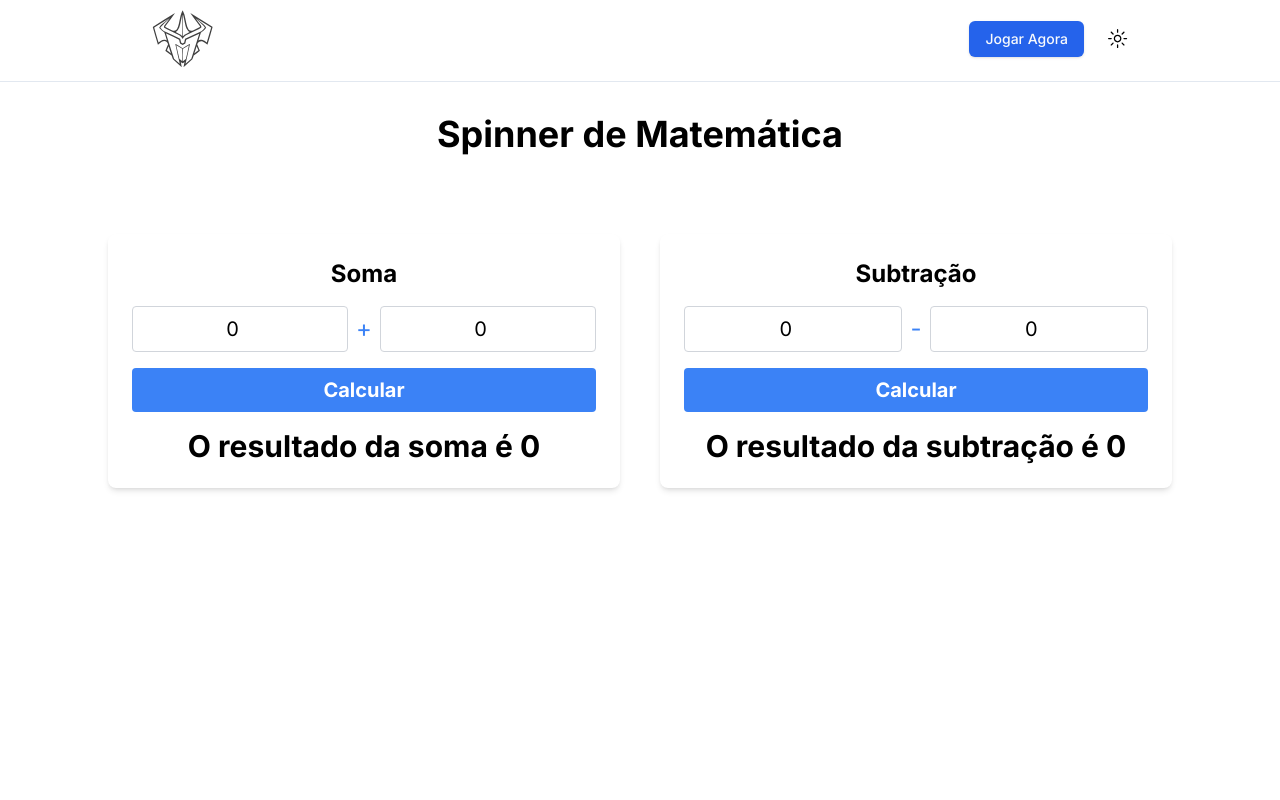
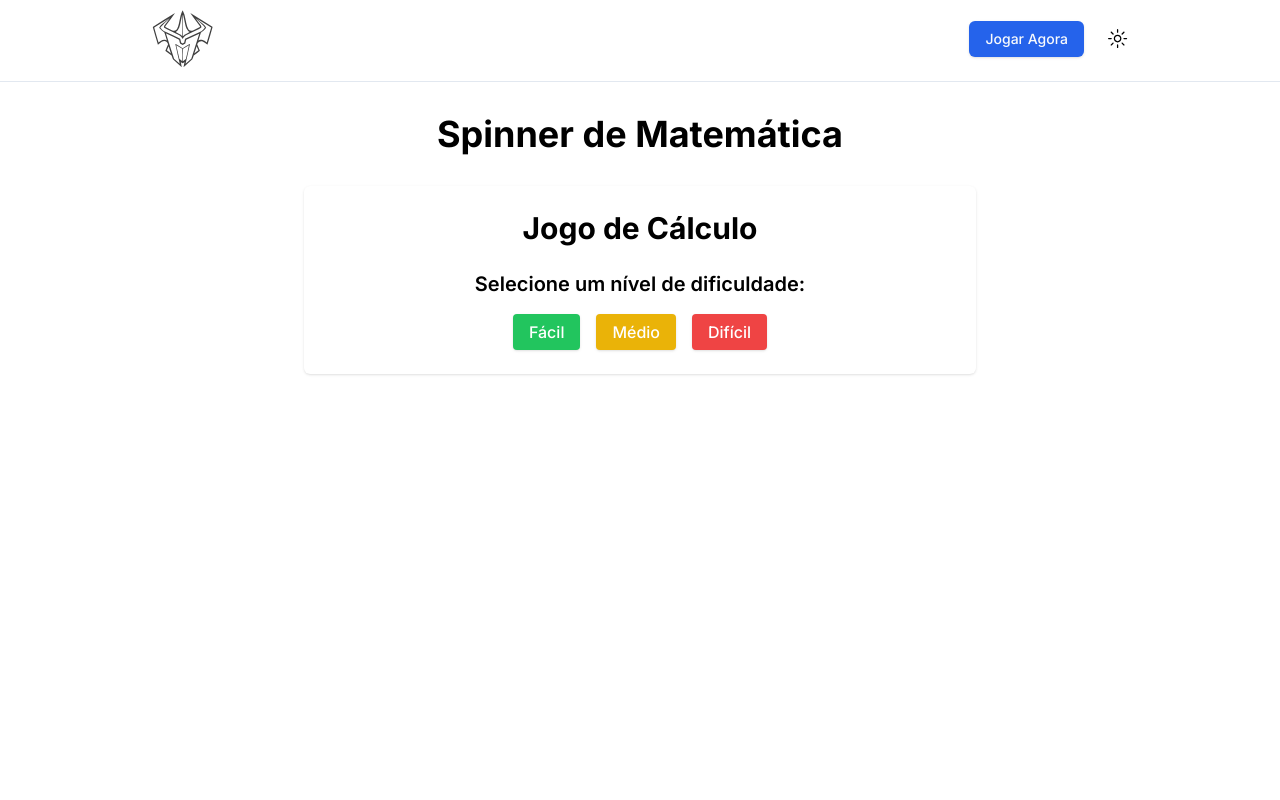
Before and after one commit to giovannivicentin/megazord, a Next.js app: page /math-spinner in a window 1280 px wide. Shown: the top 800 px of the page. Built offline with nearby package versions, Linux system fonts and the light colour scheme.

Commit message:
feat: math spinner game update

```diff
--- a/src/app/globals.css
+++ b/src/app/globals.css
@@ -60,3 +60,14 @@
     --chart-5: 340 75% 55%;
   }
 }
+
+@layer utilities {
+  .no-spinner {
+    -moz-appearance: textfield;
+  }
+  .no-spinner::-webkit-inner-spin-button,
+  .no-spinner::-webkit-outer-spin-button {
+    -webkit-appearance: none;
+    margin: 0;
+  }
+}
--- a/src/components/math-spinner.tsx
+++ b/src/components/math-spinner.tsx
@@ -1,105 +1,216 @@
 'use client'
 
+import { Button } from '@/components/ui/button'
 import { useState } from 'react'
 
-function SimpleMathSpinner() {
-  const [number1, setNumber1] = useState<number>(0)
-  const [number2, setNumber2] = useState<number>(0)
-  const [number3, setNumber3] = useState<number>(0)
-  const [number4, setNumber4] = useState<number>(0)
-  const [totalSum, setTotalSum] = useState<number>(0)
-  const [totalSub, setTotalSub] = useState<number>(0)
+type Operator = '+' | '-' | '*' | '/'
 
-  const handleInputChange =
-    (setter: React.Dispatch<React.SetStateAction<number>>) =>
-    (e: React.ChangeEvent<HTMLInputElement>) => {
-      setter(Number(e.target.value))
+const EASY_OPERATORS: Operator[] = ['+', '-']
+const MEDIUM_OPERATORS: Operator[] = ['+', '-', '*']
+const HARD_OPERATORS: Operator[] = ['+', '-', '*', '/']
+
+interface Question {
+  num1: number
+  num2: number
+  operator: Operator
+  correctAnswer: number
 }
 
-  const sumCalculate = () => {
-    setTotalSum(number1 + number2)
+function calculateAnswer(num1: number, num2: number, operator: Operator) {
+  switch (operator) {
+    case '+':
+      return num1 + num2
+    case '-':
+      return num1 - num2
+    case '*':
+      return num1 * num2
+    case '/':
+      return num1 / num2
+    default:
+      return 0
+  }
 }
 
-  const subCalculate = () => {
-    setTotalSub(number3 - number4)
+function generateQuestions(
+  operators: Operator[],
+  rangeMax: number,
+  totalQuestions: number,
+) {
+  const questions: Question[] = []
+  const usedCombinations = new Set<string>()
+
+  while (questions.length < totalQuestions) {
+    const operator = operators[Math.floor(Math.random() * operators.length)]
+    let num1 = Math.floor(Math.random() * rangeMax) + 1
+    let num2 = Math.floor(Math.random() * rangeMax) + 1
+
+    if (operator === '-' && num2 > num1) {
+      ;[num1, num2] = [num2, num1]
+    }
+
+    if (operator === '/') {
+      while (num1 % num2 !== 0) {
+        num1 = Math.floor(Math.random() * rangeMax) + 1
+        num2 = Math.floor(Math.random() * rangeMax) + 1
+      }
+    }
+
+    const combo = `${num1}-${operator}-${num2}`
+    if (!usedCombinations.has(combo)) {
+      usedCombinations.add(combo)
+      questions.push({
+        num1,
+        num2,
+        operator,
+        correctAnswer: calculateAnswer(num1, num2, operator),
+      })
+    }
+  }
+
+  return questions
+}
+
+export default function CalculadoraInfantil() {
+  const [level, setLevel] = useState<'fácil' | 'médio' | 'difícil' | null>(null)
+  const [questions, setQuestions] = useState<Question[]>([])
+  const [userAnswers, setUserAnswers] = useState<string[]>([])
+  const [results, setResults] = useState<(boolean | null)[]>([])
+
+  const handleSelectLevel = (selectedLevel: 'fácil' | 'médio' | 'difícil') => {
+    setLevel(selectedLevel)
+    let operators: Operator[] = []
+    let rangeMax = 10
+    let totalQuestions = 6
+    switch (selectedLevel) {
+      case 'fácil':
+        operators = EASY_OPERATORS
+        rangeMax = 10
+        totalQuestions = 6
+        break
+      case 'médio':
+        operators = MEDIUM_OPERATORS
+        rangeMax = 20
+        totalQuestions = 8
+        break
+      case 'difícil':
+        operators = HARD_OPERATORS
+        rangeMax = 25
+        totalQuestions = 8
+        break
+    }
+    const generated = generateQuestions(operators, rangeMax, totalQuestions)
+    setQuestions(generated)
+    setUserAnswers(Array(totalQuestions).fill(''))
+    setResults(Array(totalQuestions).fill(null))
+  }
+
+  const handleChangeAnswer = (index: number, value: string) => {
+    const newAnswers = [...userAnswers]
+    newAnswers[index] = value
+    setUserAnswers(newAnswers)
+  }
+
+  const handleVerify = () => {
+    const newResults = questions.map((q, i) => {
+      const userValue = Number.parseFloat(userAnswers[i])
+      return userValue === q.correctAnswer
+    })
+    setResults(newResults)
+  }
+
+  const handleReset = () => {
+    if (level) {
+      handleSelectLevel(level)
+    }
   }
 
   return (
-    <>
-      <div className="flex flex-row gap-10 mt-12 items-center">
-        <div className="w-full max-w-lg mx-auto bg-white shadow-md rounded-lg p-6">
-          <div className="flex flex-col items-center gap-4">
-            <h2 className="text-black font-bold text-2xl">Soma</h2>
-            <div className="flex items-center gap-2 w-full">
-              <input
-                type="number"
-                placeholder="0"
-                value={number1}
-                onChange={handleInputChange(setNumber1)}
-                min={0}
-                className="w-full text-center text-xl p-2 border border-gray-300 rounded"
-              />
-              <span className="text-2xl text-blue-500">+</span>
-              <input
-                type="number"
-                placeholder="0"
-                value={number2}
-                onChange={handleInputChange(setNumber2)}
-                min={0}
-                className="w-full text-center text-xl p-2 border border-gray-300 rounded"
-              />
-            </div>
-            <button
-              onClick={sumCalculate}
-              className="w-full bg-blue-500 hover:bg-blue-600 text-white text-xl font-bold py-2 px-4 rounded transition duration-200"
+    <div className="w-full max-w-2xl mx-auto p-4 sm:p-6 space-y-6 bg-white shadow rounded-md text-black">
+      <h1 className="text-2xl sm:text-3xl font-bold text-center">
+        Jogo de Cálculo
+      </h1>
+
+      <div className="text-center space-y-4">
+        <h2 className="text-lg sm:text-xl font-semibold">
+          Selecione um nível de dificuldade:
+        </h2>
+        <div className="flex flex-wrap justify-center gap-2 sm:gap-4">
+          <Button
+            onClick={() => handleSelectLevel('fácil')}
+            className="bg-green-500 hover:bg-green-600 text-white py-2 px-4 rounded text-sm sm:text-base"
           >
-              Calcular
-            </button>
-            <div className="text-center">
-              <h2 className="text-3xl font-bold text-black">
-                O resultado da soma é {totalSum}
-              </h2>
+            Fácil
+          </Button>
+          <Button
+            onClick={() => handleSelectLevel('médio')}
+            className="bg-yellow-500 hover:bg-yellow-600 text-white py-2 px-4 rounded text-sm sm:text-base"
+          >
+            Médio
+          </Button>
+          <Button
+            onClick={() => handleSelectLevel('difícil')}
+            className="bg-red-500 hover:bg-red-600 text-white py-2 px-4 rounded text-sm sm:text-base"
+          >
+            Difícil
+          </Button>
         </div>
       </div>
-        </div>
-        <div className="w-full max-w-lg mx-auto bg-white shadow-md rounded-lg p-6">
-          <div className="flex flex-col items-center gap-4">
-            <h2 className="text-black font-bold text-2xl">Subtração</h2>
-            <div className="flex items-center gap-2 w-full">
+
+      {level && (
+        <div className="space-y-6">
+          <h2 className="text-xl sm:text-2xl font-bold text-center">
+            Nível: {level.toUpperCase()}
+          </h2>
+          <div className="grid gap-4 sm:grid-cols-2">
+            {questions.map((question, index) => (
+              <div
+                key={index}
+                className="flex flex-col sm:flex-row items-center space-y-2 sm:space-y-0 sm:space-x-2"
+              >
+                <label
+                  htmlFor={`question-${index}`}
+                  className="text-base sm:text-lg font-semibold whitespace-nowrap"
+                >
+                  {question.num1} {question.operator} {question.num2} =
+                </label>
+                <div className="flex items-center space-x-2 w-full">
                   <input
+                    id={`question-${index}`}
                     type="number"
-                placeholder="0"
-                value={number3}
-                onChange={handleInputChange(setNumber3)}
+                    placeholder="Resposta"
+                    value={userAnswers[index]}
+                    onChange={(e) => handleChangeAnswer(index, e.target.value)}
+                    className="no-spinner border p-2 rounded w-full bg-white text-sm sm:text-base"
                     min={0}
-                className="w-full text-center text-xl p-2 border border-gray-300 rounded"
+                    step="1"
                   />
-              <span className="text-2xl text-blue-500">-</span>
-              <input
-                type="number"
-                placeholder="0"
-                value={number4}
-                onChange={handleInputChange(setNumber4)}
-                min={0}
-                className="w-full text-center text-xl p-2 border border-gray-300 rounded"
-              />
-            </div>
-            <button
-              onClick={subCalculate}
-              className="w-full bg-blue-500 hover:bg-blue-600 text-white text-xl font-bold py-2 px-4 rounded transition duration-200"
+                  {results[index] !== null && (
+                    <span
+                      className={`text-lg ${results[index] ? 'text-green-600' : 'text-red-600'}`}
                     >
-              Calcular
-            </button>
-            <div className="text-center">
-              <h2 className="text-3xl font-bold text-black">
-                O resultado da subtração é {totalSub}
-              </h2>
+                      {results[index] ? '✓' : '✗'}
+                    </span>
+                  )}
                 </div>
               </div>
+            ))}
+          </div>
+          <div className="flex flex-col sm:flex-row justify-center gap-4">
+            <Button
+              onClick={handleVerify}
+              className="bg-primary hover:bg-primary/90 py-2 px-4 rounded text-sm sm:text-base"
+            >
+              Verificar
+            </Button>
+            <Button
+              onClick={handleReset}
+              className="bg-background text-black dark:text-white hover:bg-secondary/80 py-2 px-4 rounded text-sm sm:text-base"
+            >
+              Reiniciar
+            </Button>
           </div>
         </div>
-    </>
+      )}
+    </div>
   )
 }
-
-export default SimpleMathSpinner
```
Lines whose indentation alone changed are shown as unchanged.
